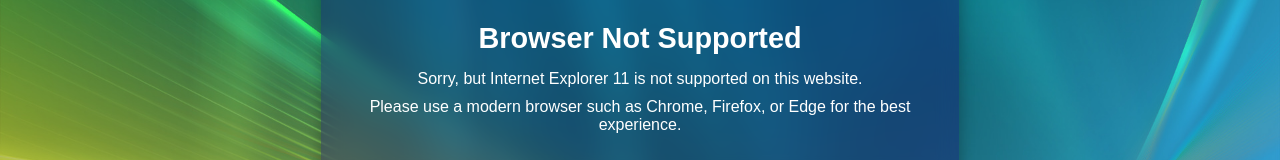
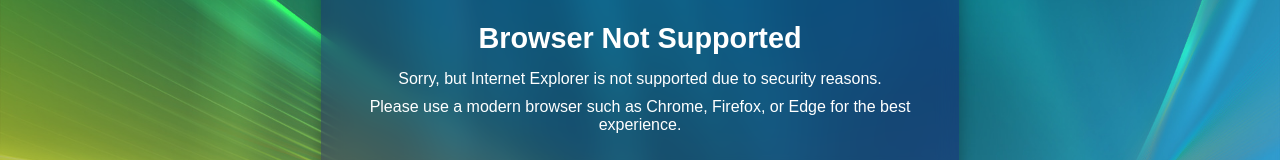
Before and after one commit to duGhostVista/ghostvista, a plain HTML site: page unsupported.html in a window 1280 px wide. Shown: the part 325-485 px from the top of the page. Drawn offline with Linux system fonts and the light colour scheme.

Commit message:
Update unsupported.html

```diff
--- a/unsupported.html
+++ b/unsupported.html
@@ -10,7 +10,7 @@
     <div class="container">
         <div class="glass-box">
             <h1>Browser Not Supported</h1>
-            <p>Sorry, but Internet Explorer 11 is not supported on this website.</p>
+            <p>Sorry, but Internet Explorer is not supported due to security reasons.</p>
             <p>Please use a modern browser such as Chrome, Firefox, or Edge for the best experience.</p>
         </div>
     </div>
```
